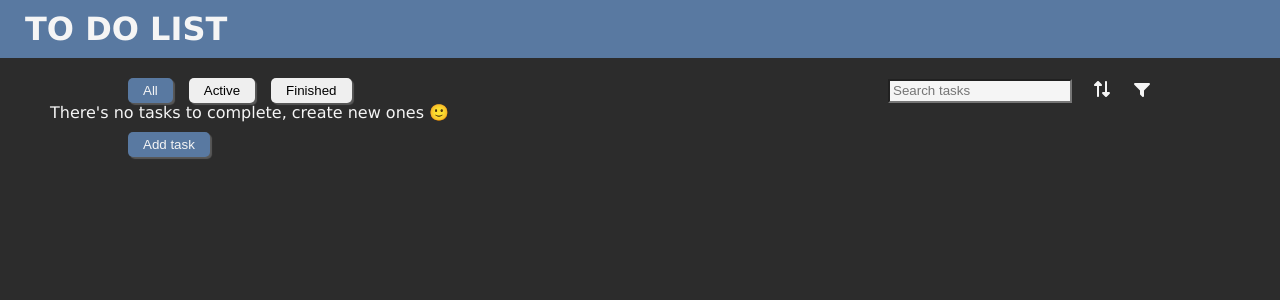
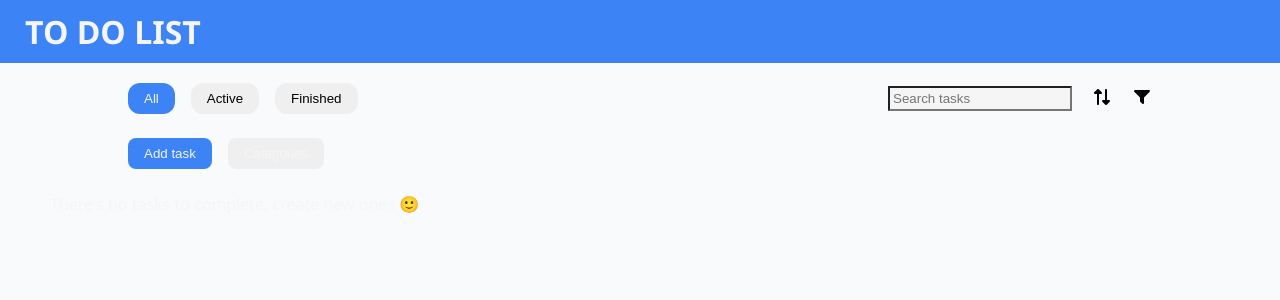
Before and after one commit to emapepic/to-do-list, a React app: page / in a window 1280 px wide. Shown: the top 300 px of the page. Built offline with nearby package versions, Linux system fonts and the light colour scheme; the HTML template or start-up script is replaced by a standard one.

Commit message:
changed layout and style of a header of tasks

```diff
--- a/src/App.jsx
+++ b/src/App.jsx
@@ -132,9 +132,15 @@ function App() {
               setFilters={setFilters}
               categories={[...new Set(tasks.map(task => task.category))]}
             />
-            {filteredTasks.length > 0 &&
+          </div>
+        </div>
+        <div className='btns-container'>
+          <div className='btns-wrapper'>
+            <button className='add-btn' onClick={showInputField}>Add task</button>
+            <button className=''>Categories</button>
+          </div>
+          {filteredTasks.length > 0 &&
               (<p className='num-of-tasks'>{filteredTasks.length} {filteredTasks.length === 1 ? "task" : "tasks"}</p>)}
-          </div>
         </div>
         {tasks.length > 0 ?
           <TasksContainer tasks={filteredTasks} setTasks={setTasks} /> :
@@ -152,9 +158,6 @@ function App() {
             errorMsg={errorMsg}
           />
         }
-        <div className='add-btn-wrapper'>
-          <button className='add-btn' onClick={showInputField}>Add task</button>
-        </div>
       </div>
     </>
   )
--- a/src/style.css
+++ b/src/style.css
@@ -1,7 +1,5 @@
 :root {
-  font-family: Verdana, Geneva, Tahoma, sans-serif;
-  font-size: 16px;
-  --primary-color: #5979a1;
+  --primary-color: #3c83f6;
 }
 
 * {
@@ -12,7 +10,9 @@
 
 /* general */
 body {
-  background-color: #2c2c2c;
+  background-color: #F8FAFC;
+  font-family: 'Segoe UI', Tahoma, Geneva, Verdana, sans-serif;
+  font-size: 16px;
 }
 
 header {
@@ -28,11 +28,11 @@ h1 {
 
 button {
   color: whitesmoke;
-  padding: 5px 15px;
-  border-radius: 5px;
+  padding: 0.5rem 1rem;
+  border-radius: 8px;
   border-style: none;
   cursor: pointer;
-  box-shadow: 2px 2px 1px #585858;
+  /* box-shadow: 2px 2px 1px #585858; */
 }
 
 .main-container {
@@ -41,12 +41,21 @@ button {
 
 .add-btn {
   background-color: var(--primary-color);
-  margin-top: 10px;
 }
 
-.add-btn-wrapper {
+.btns-container {
+  display: flex;
+  flex-direction: row;
+  justify-content: space-between;
+  align-items: center;
   width: 80vw;
-  margin: 0 auto;
+  margin: 1.5rem auto;
+}
+
+.btns-wrapper {
+  display: flex;
+  flex-direction: row;
+  gap: 1rem;
 }
 
 .add-btn:hover, .edit-btn:hover, .close-btn:hover {
@@ -165,7 +174,7 @@ input[type="date"] {
   align-items: center;
   width: 80vw;
   color: whitesmoke;
-  margin: 0 auto;
+  margin: 1rem auto;
 }
 
 .tasks-header-btns {
@@ -187,6 +196,7 @@ input[type="date"] {
 
 .filters .btn {
   color: black;
+  border-radius: 12px;
 }
 
 .filters .btn:hover {
@@ -194,7 +204,7 @@ input[type="date"] {
 }
 
 .filters .btn.active {
-  background-color: #5979a1;
+  background-color: #3C83F6;
   color: whitesmoke;
 }
 
```
Also changed, not shown: src/assets/filter-icon.svg, src/assets/sort-icon.svg.
